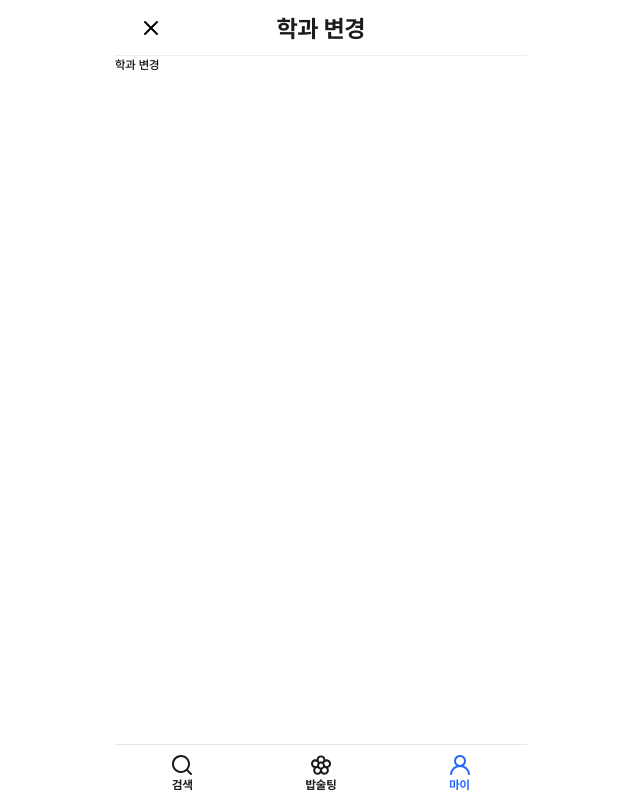
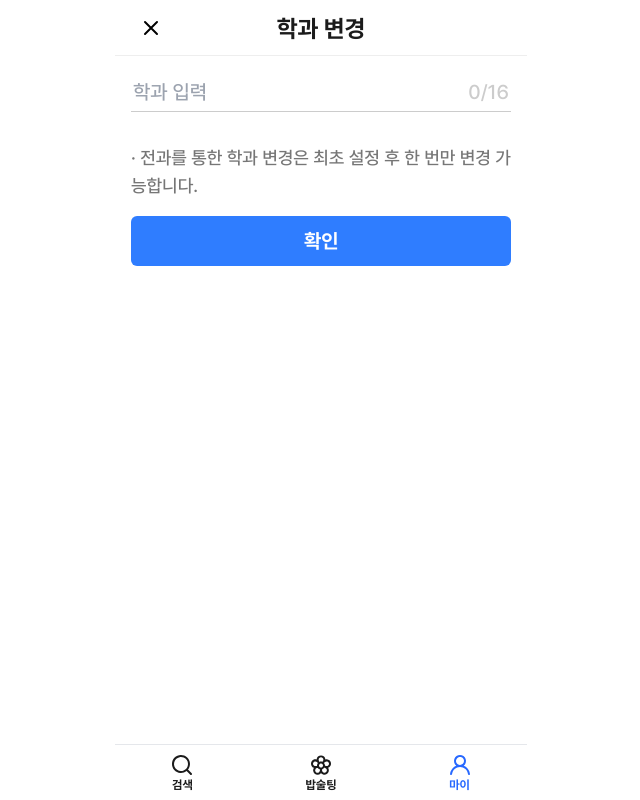
Before and after one commit to BobSoolTing/Bob-Sool-Ting-FE, a Next.js app: page /my-page/profile/department in a window 1280 px wide. Shown: the whole page, without its empty margins (319-959 px from the left). Built offline with nearby package versions, Linux system fonts and the light colour scheme.

Commit message:
📝 Update : 학과 및 닉네임 변경 마크업

```diff
--- a/src/pages/my-page/profile/department.tsx
+++ b/src/pages/my-page/profile/department.tsx
@@ -1,10 +1,54 @@
 import React from 'react';
 import { ReactNode } from 'react';
+import { useState } from 'react';
 import BottomBar from '@/components/shared/bst/BottomBar';
 import Header from '@/components/shared/bst/Header';
+import { ClearIcon } from '@/assets/icons/SvgIcon';
+import Button from '@/components/shared/Button';
 
 export default function DepartmentPage() {
-  return <div>학과 변경</div>;
+  const [text, setText] = useState('');
+
+  const handleChange = (e: React.ChangeEvent<HTMLInputElement>) => {
+    const value = e.target.value;
+
+    // 8자 이상으로는 입력 제한
+    if (value.length <= 16) {
+      setText(value);
+    }
+  };
+
+  const handleClear = () => {
+    setText('');
+  };
+
+  return (
+    <div className='w-[380px] mx-4 my-4'>
+      {/* 학과 입력 + 클리어 버튼 */}
+      <div className='flex items-center justify-between w-full h-10 border-b border-[#CCC] focus-within:border-[#2768FF] px-[2px]'>
+        <input
+          type='text'
+          value={text}
+          onChange={handleChange}
+          placeholder='학과 입력'
+          className='text-xl text-[#1b1b1b] outline-none bg-transparent w-full'
+        />
+        <div className='flex items-center gap-2'>
+          <div className='text-xl text-[#ccc]'>{text.length}/16</div>
+          {text && (
+            <button onClick={handleClear}>
+              <ClearIcon />
+            </button>
+          )}
+        </div>
+      </div>
+
+      {/* 학과 변경 안내 문구 */}
+      <div className='mt-8 w-full'>
+        <p className='text-lg text-left text-[#767676]'>· 전과를 통한 학과 변경은 최초 설정 후 한 번만 변경 가능합니다.</p>
+      </div>
+    </div>
+  );
 }
 
 DepartmentPage.getLayout = (page: ReactNode) => {
@@ -12,6 +56,7 @@ DepartmentPage.getLayout = (page: ReactNode) => {
     <>
       <Header>{'학과 변경'}</Header>
       <BottomBar>{page}</BottomBar>
+      <Button>확인</Button>
     </>
   );
 };
--- a/src/pages/my-page/profile/nickname.tsx
+++ b/src/pages/my-page/profile/nickname.tsx
@@ -1,10 +1,54 @@
 import React from 'react';
 import { ReactNode } from 'react';
+import { useState } from 'react';
 import BottomBar from '@/components/shared/bst/BottomBar';
 import Header from '@/components/shared/bst/Header';
+import { ClearIcon } from '@/assets/icons/SvgIcon';
+import Button from '@/components/shared/Button';
 
 export default function NicknamePage() {
-  return <div>닉네임 변경</div>;
+  const [text, setText] = useState('');
+
+  const handleChange = (e: React.ChangeEvent<HTMLInputElement>) => {
+    const value = e.target.value;
+
+    // 8자 이상으로는 입력 제한
+    if (value.length <= 8) {
+      setText(value);
+    }
+  };
+
+  const handleClear = () => {
+    setText('');
+  };
+
+  return (
+    <div className='w-[380px] mx-4 my-4'>
+      {/* 닉네임 입력 + 글자 수 & 클리어 버튼 */}
+      <div className='flex items-center justify-between w-full h-10 border-b border-[#CCC] focus-within:border-[#2768FF] px-[2px]'>
+        <input
+          type='text'
+          value={text}
+          onChange={handleChange}
+          placeholder='이름 입력'
+          className='text-xl text-[#1b1b1b] outline-none bg-transparent w-full'
+        />
+        <div className='flex items-center gap-2'>
+          <div className='text-xl text-[#ccc]'>{text.length}/8</div>
+          {text && (
+            <button onClick={handleClear}>
+              <ClearIcon />
+            </button>
+          )}
+        </div>
+      </div>
+
+      {/* 닉네임 안내 문구 */}
+      <div className='mt-8 w-full'>
+        <p className='text-lg text-left text-[#767676]'>· 닉네임은 최소 두 글자, 최대 여덟 글자까지 작성 가능합니다.</p>
+      </div>
+    </div>
+  );
 }
 
 NicknamePage.getLayout = (page: ReactNode) => {
@@ -12,6 +56,7 @@ NicknamePage.getLayout = (page: ReactNode) => {
     <>
       <Header>{'닉네임 변경'}</Header>
       <BottomBar>{page}</BottomBar>
+      <Button>확인</Button>
     </>
   );
 };
```
